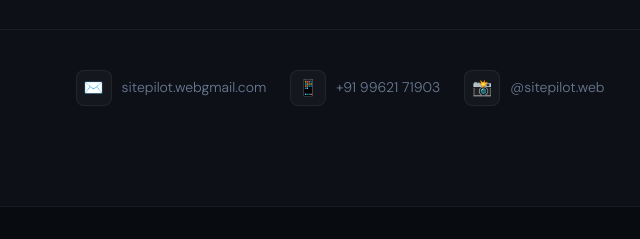
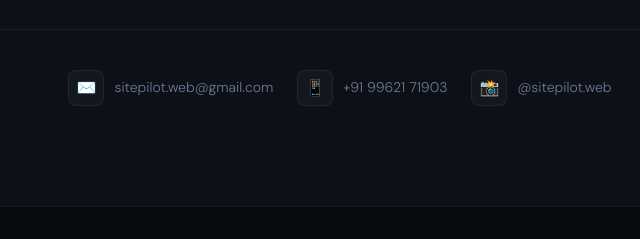
Before and after one commit to Dkingzx/desingrajan-portfolio2k26, a plain HTML site: page index.html in a window 1280 px wide. Shown: the part 5303-5542 px from the top of the page, 300-940 px from the left. Drawn offline with Linux system fonts and the light colour scheme.

Commit message:
mail updated

```diff
--- a/index.html
+++ b/index.html
@@ -1045,7 +1045,7 @@
       <div class="cta-contact">
         <a href="mailto:sitepilot.web@gmail.com" class="contact-item">
   <div class="contact-icon">✉️</div>
-  sitepilot.webgmail.com
+  sitepilot.web@gmail.com
 </a>
         <a href="tel:+919962171903" class="contact-item">
           <div class="contact-icon">📱</div>
```
Also changed, not shown: 1 other file.
